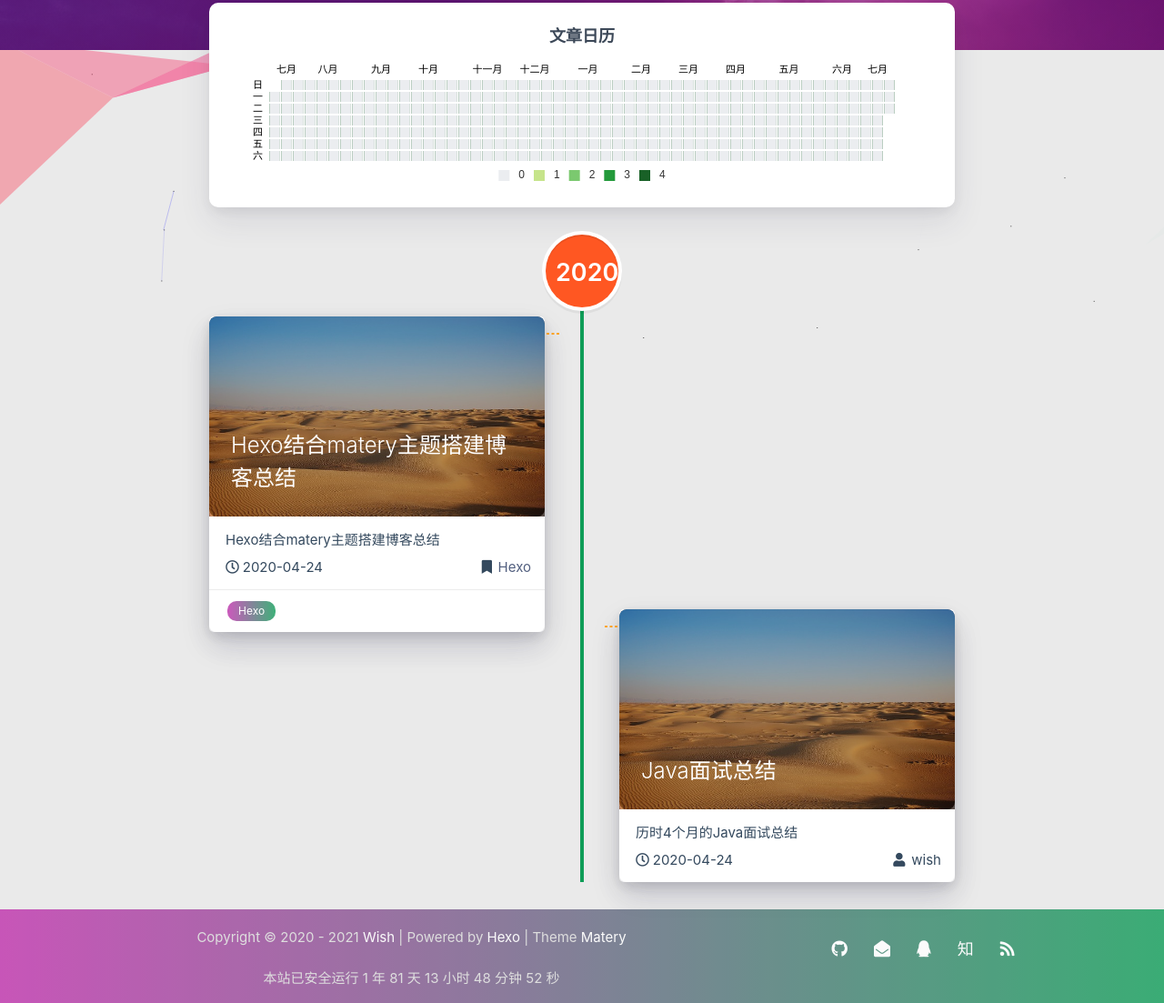
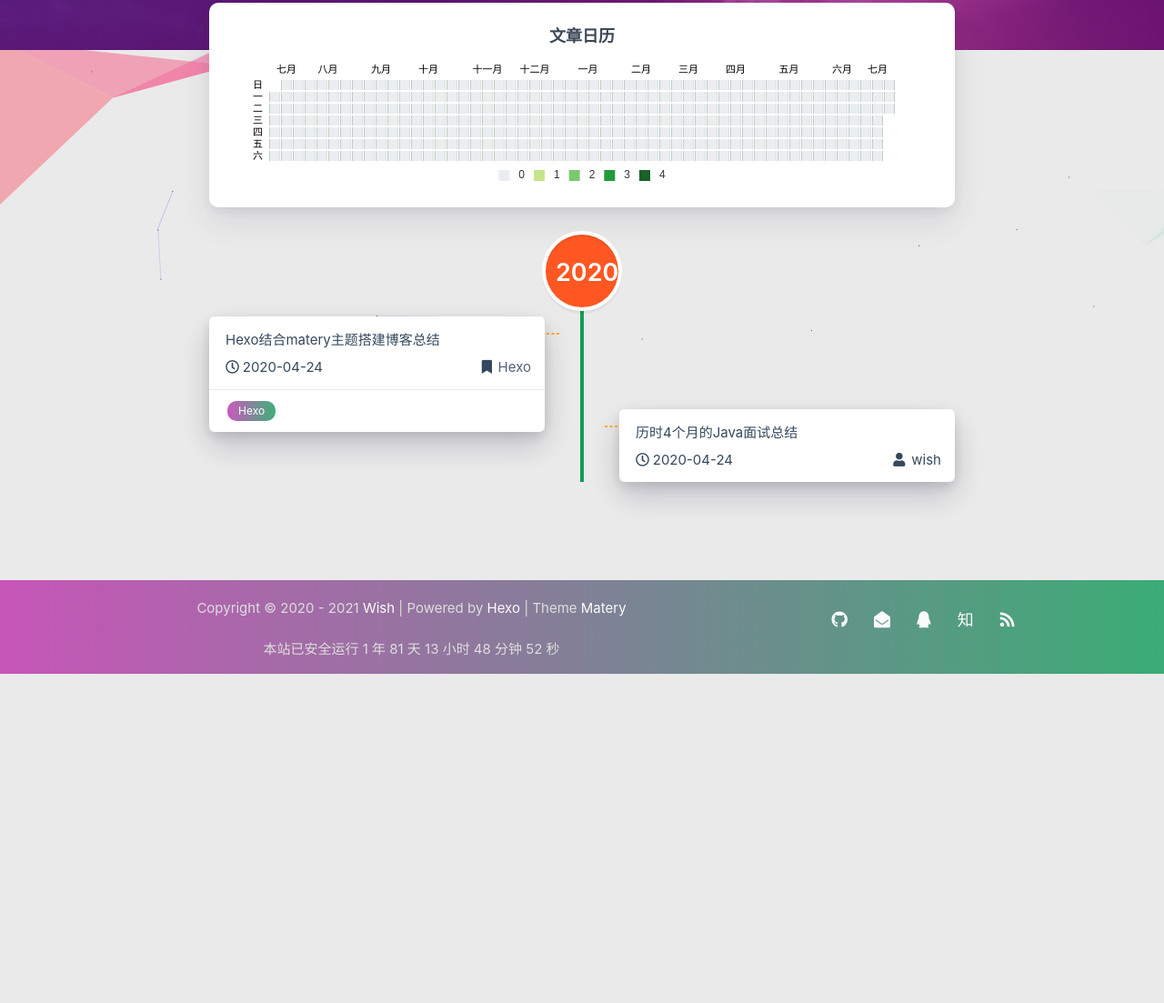
Before and after one commit to debug-LiXiwen/debug-LiXiwen.github.io, a plain HTML site: page archives/2020/04/index.html in a window 1280 px wide. Shown: the part 425-1528 px from the top of the page at 91% size. After the commit the page ends 1166 px from the top, so only its background shows below. Drawn offline with nearby package versions, Linux system fonts and the light colour scheme; some packages are replaced by stand-ins of ours; a script that the page names is missing.

Commit message:
Site updated: 2021-07-13 15:48:46
Change-Id: Iba26451fa62786176b54f60b7f2fdfaa376a2683

```diff
--- a/archives/2020/04/index.html
+++ b/archives/2020/04/index.html
@@ -458,8 +458,6 @@
                     <div class="card">
                         <a href="/2020/04/24/hexo-jie-he-matery-zhu-ti-da-jian-bo-ke-zong-jie/">
                             <div class="card-image">
-
-                                <img src="/medias/featureimages/0.jpg" class="responsive-img" alt="Hexo结合matery主题搭建博客总结">
                                 <span class="card-title">Hexo结合matery主题搭建博客总结</span>
                             </div>
                         </a>
@@ -509,8 +507,6 @@
                     <div class="card">
                         <a href="/2020/04/24/java-mian-shi-zong-jie/">
                             <div class="card-image">
-
-                                <img src="/medias/featureimages/0.jpg" class="responsive-img" alt="Java面试总结">
                                 <span class="card-title">Java面试总结</span>
                             </div>
                         </a>
```
Also changed, not shown: archives/2020/index.html (+0 -4 lines), archives/index.html (+0 -4 lines).
